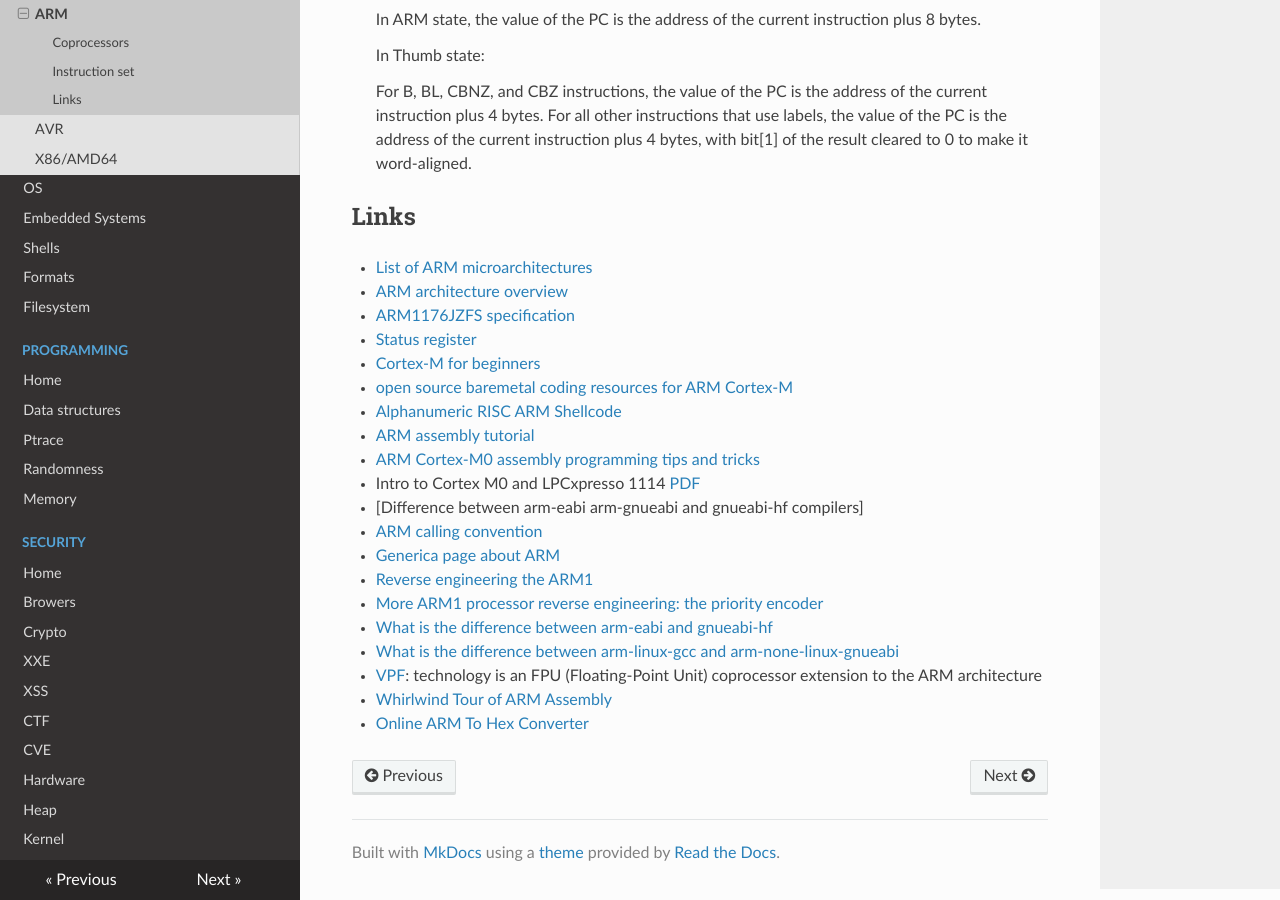
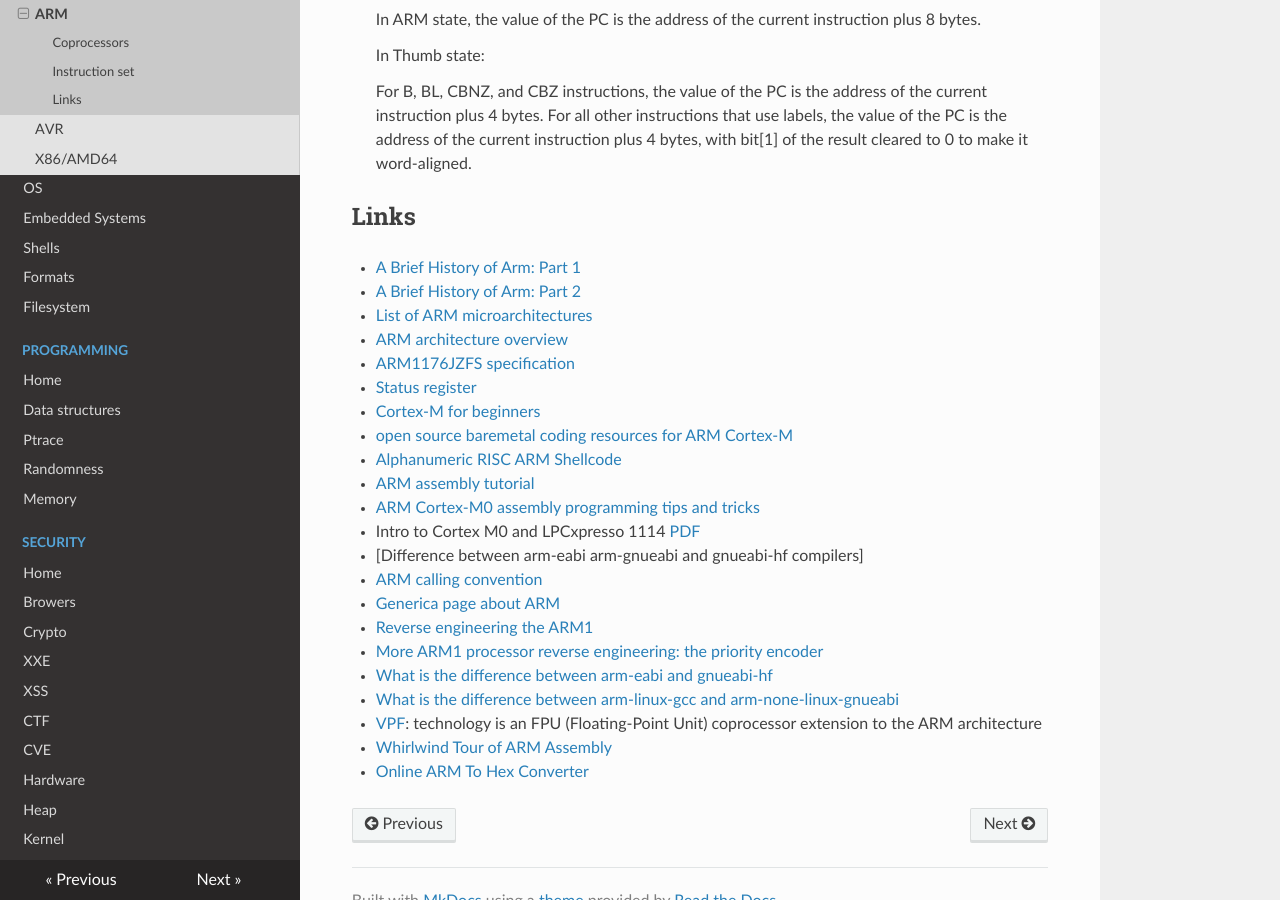
Before and after one commit to gipi/low-level, an MkDocs documentation site: the page built from docs/arch/arm.md, in a window 1280 px wide and 900 px high, scrolled down 1380 px. Built offline with MkDocs 1.6.1, drawn with Linux system fonts in a browser that asks for light colours; nearby versions of some CDN libraries; old or Windows-style settings are respelled for this version of MkDocs.

Commit message:
Update arm.md

```diff
--- a/docs/arch/arm.md
+++ b/docs/arch/arm.md
@@ -75,6 +75,8 @@ for example, is p14.
 
 ## Links
 
+ - [A Brief History of Arm: Part 1](https://community.arm.com/developer/ip-products/processors/b/processors-ip-blog/posts/a-brief-history-of-arm-part-1)
+ - [A Brief History of Arm: Part 2](https://community.arm.com/developer/ip-products/processors/b/processors-ip-blog/posts/a-brief-history-of-arm-part-2)
  - [List of ARM microarchitectures](https://en.wikipedia.org/wiki/List_of_ARM_microarchitectures)
  - [ARM architecture overview](https://web.eecs.umich.edu/~prabal/teaching/eecs373-f10/readings/ARM_Architecture_Overview.pdf)
  - [ARM1176JZFS specification](http://infocenter.arm.com/help/topic/com.arm.doc.ddi0301h/ddi0301h_arm1176jzfs_r0p7_trm.pdf)
```
